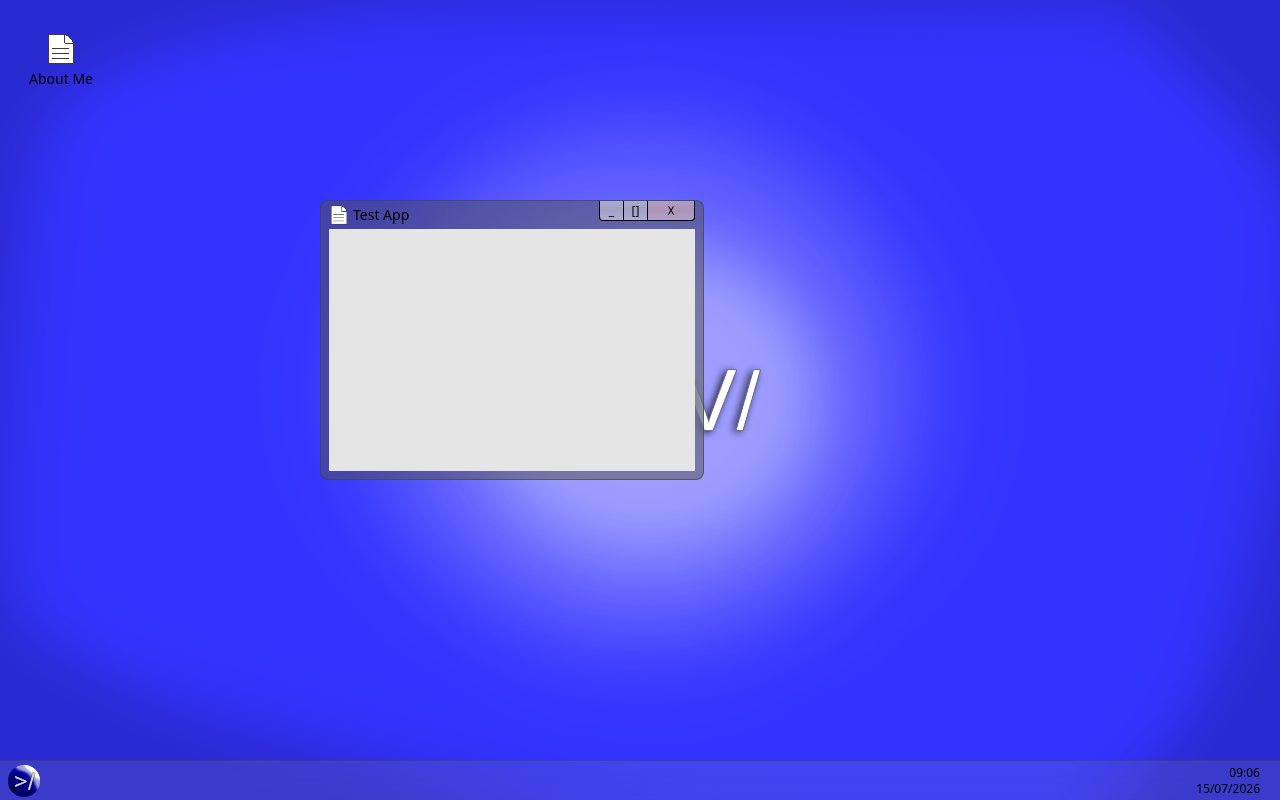
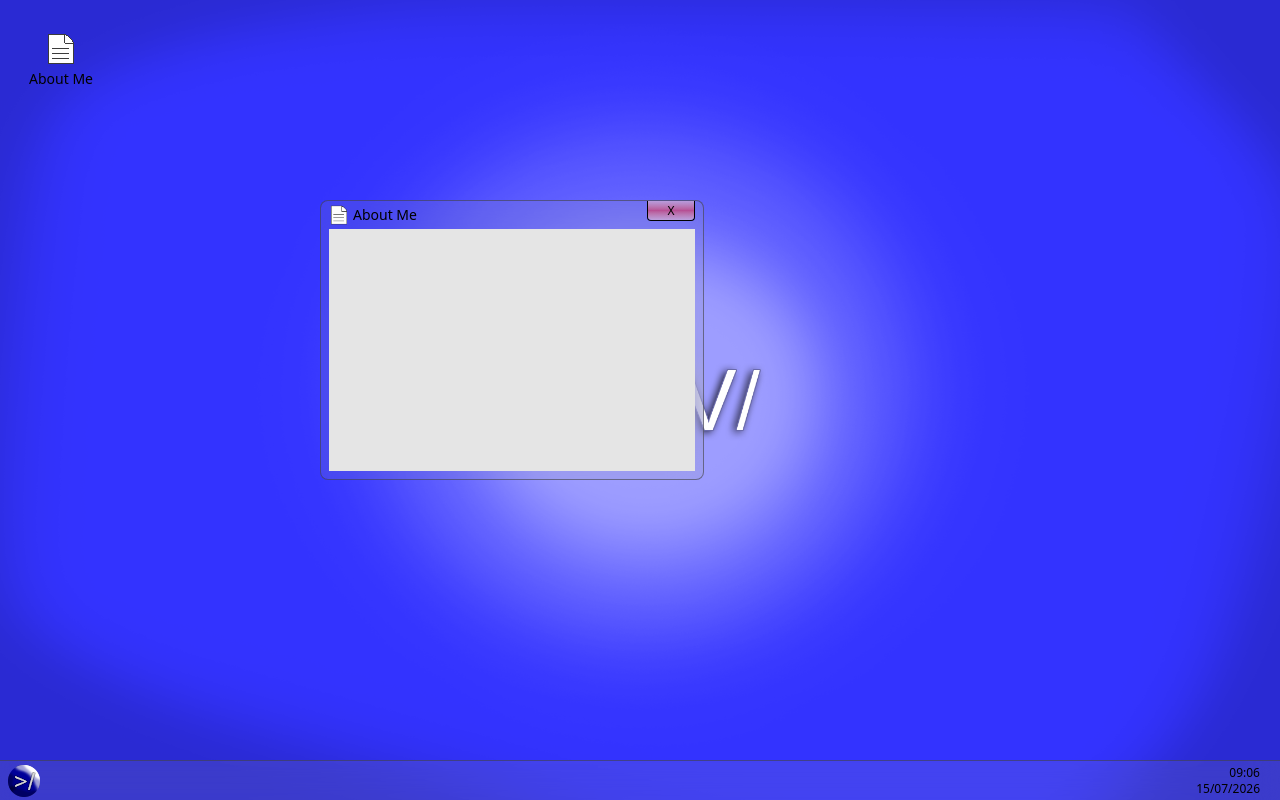
Before and after one commit to darwin-s/dan-s-portfolio, a Next.js app: page / in a window 1280 px wide. Both pictures are taken after a click on the button "About Me". Built offline with nearby package versions, Linux system fonts and the light colour scheme.

Commit message:
Add app management

```diff
--- a/src/components/app/about-me.tsx
+++ b/src/components/app/about-me.tsx
@@ -1,5 +1,14 @@
 import { AppProps } from "@/lib/app/types";
+import Window from "@/components/window/window";
 
 export default function AboutMe(props: AppProps) {
-  return <></>;
+  return (
+    <Window
+      title={props.title}
+      iconUrl={props.iconUrl}
+      isFocused={props.isFocused}
+      onCloseRequest={props.onCloseRequest}
+      onFocusRequest={props.onFocusRequest}
+    ></Window>
+  );
 }
--- a/src/components/desktop/desktop-icon.tsx
+++ b/src/components/desktop/desktop-icon.tsx
@@ -4,6 +4,7 @@ type DesktopIconProps = {
   iconUrl: string;
   name: string;
   size: number;
+  onOpenRequest: () => void;
 };
 
 export default function DesktopIcon(props: DesktopIconProps) {
@@ -11,6 +12,7 @@ export default function DesktopIcon(props: DesktopIconProps) {
     <button
       style={{ width: `${props.size}px`, height: `${props.size}px` }}
       className="flex flex-col items-center justify-center gap-1 rounded-sm hover:bg-neutral-400/30 active:bg-neutral-600/45"
+      onClick={props.onOpenRequest}
     >
       <Image src={props.iconUrl} width={32} height={32} quality={100} alt="" />
       <span className="line-clamp-2 w-full text-center text-sm wrap-break-word">
--- a/src/components/desktop/desktop.tsx
+++ b/src/components/desktop/desktop.tsx
@@ -2,7 +2,11 @@ import Image from "next/image";
 import DesktopIcon from "@/components/desktop/desktop-icon";
 import { APP_REGISTRY } from "@/lib/app/app-registry";
 
-export default function Desktop() {
+type DesktopProps = {
+  onOpenRequest: (id: string) => void;
+};
+
+export default function Desktop(props: DesktopProps) {
   const ICON_SIZE_PX = 90;
 
   return (
@@ -28,6 +32,7 @@ export default function Desktop() {
             iconUrl={app.iconUrl}
             name={app.title}
             size={ICON_SIZE_PX}
+            onOpenRequest={() => props.onOpenRequest(app.id)}
           />
         ))}
       </div>
--- a/src/components/os/os.tsx
+++ b/src/components/os/os.tsx
@@ -1,12 +1,48 @@
+"use client";
+
 import Desktop from "@/components/desktop/desktop";
 import Taskbar from "@/components/taskbar/taskbar";
-import Window from "@/components/window/window";
+import { useAppManager } from "@/lib/hook/use-app-manager";
+import { APP_REGISTRY } from "@/lib/app/app-registry";
 
 export default function Os() {
+  const { apps, open, close, isFocused, focus } = useAppManager();
+
+  const onOpenRequest = (id: string): void => {
+    open(id);
+  };
+
+  const onCloseRequest = (id: string): void => {
+    close(id);
+  };
+
+  const onFocusRequest = (id: string): void => {
+    focus(id);
+  };
+
   return (
     <div className="relative flex h-screen w-screen flex-col overflow-hidden select-none">
-      <Desktop />
-      <Window title="Test App" iconUrl="/about-me.png" isFocused={false} />
+      <Desktop onOpenRequest={onOpenRequest} />
+
+      {apps.map((id) => {
+        const APP = APP_REGISTRY.find((entry) => entry.id === id);
+
+        if (!APP) return null;
+
+        const AppComponent = APP.component;
+
+        return (
+          <AppComponent
+            key={id}
+            title={APP.title}
+            iconUrl={APP.iconUrl}
+            isFocused={isFocused(id)}
+            onCloseRequest={() => onCloseRequest(id)}
+            onFocusRequest={() => onFocusRequest(id)}
+          />
+        );
+      })}
+
       <Taskbar />
     </div>
   );
--- a/src/components/window/titlebar.tsx
+++ b/src/components/window/titlebar.tsx
@@ -4,18 +4,16 @@ type TitlebarProps = {
   title: string;
   iconUrl: string;
   isFocused: boolean;
+  onCloseRequest: () => void;
   onStartDrag?: (e: React.PointerEvent<HTMLDivElement>) => void;
   onDrag?: (e: React.PointerEvent<HTMLDivElement>) => void;
   onEndDrag?: (e: React.PointerEvent<HTMLDivElement>) => void;
 };
 
 export default function Titlebar(props: TitlebarProps) {
-  const FOCUSED_GRADIENT = `from-neutral-100/50 via-neutral-300/50 to-neutral-100/50 hover:from-neutral-100/70 hover:via-neutral-400/90 hover:to-neutral-100/70 active:from-neutral-300/90 active:via-neutral-500 active:to-neutral-300/90`;
   const FOCUSED_CLOSE_GRADIENT = `from-red-200/50 via-red-500/50 to-red-200/50 hover:from-red-200/70 hover:via-red-700/90 hover:to-red-200/70 active:from-red-400/90 active:via-red-800 active:to-red-400/90`;
-  const UNFOCUSED_GRADIENT = `from-neutral-50/50 via-neutral-200/50 to-neutral-50/50 hover:from-neutral-100/50 hover:via-neutral-300/50 hover:to-neutral-100/500 active:from-neutral-200/50 active:via-neutral-400/50 active:to-neutral-200/50`;
   const UNFORCUSED_CLOSE_GRADIENT = `from-red-100/50 via-red-200/50 to-red-100/50 hover:from-red-100/50 hover:via-red-300/50 hover:to-red-100/50 active:from-red-300/50 active:via-red-400/50 active:to-red-300/50`;
 
-  const GRADIENT = props.isFocused ? FOCUSED_GRADIENT : UNFOCUSED_GRADIENT;
   const CLOSE_GRADIENT = props.isFocused
     ? FOCUSED_CLOSE_GRADIENT
     : UNFORCUSED_CLOSE_GRADIENT;
@@ -39,20 +37,11 @@ export default function Titlebar(props: TitlebarProps) {
       </div>
       <div
         onPointerDown={(e) => e.stopPropagation()}
-        className="flex h-9 w-24 shrink-0 flex-row items-center divide-x rounded-br-sm rounded-bl-sm border-r border-b border-l md:h-5"
+        className="flex h-9 w-24 shrink-0 flex-row items-center divide-x rounded-br-sm rounded-bl-sm border-r border-b border-l md:h-5 md:w-12"
       >
         <button
-          className={`hidden h-full flex-1 items-center justify-center rounded-bl-sm bg-linear-to-b ${GRADIENT} md:flex`}
-        >
-          <p className="text-xs leading-none">_</p>
-        </button>
-        <button
-          className={`hidden h-full flex-1 items-center justify-center bg-linear-to-b ${GRADIENT} md:flex`}
-        >
-          <p className="text-xs leading-none">[]</p>
-        </button>
-        <button
-          className={`flex h-full flex-2 items-center justify-center rounded-br-sm rounded-bl-sm bg-linear-to-b ${CLOSE_GRADIENT} md:rounded-bl-none`}
+          className={`flex h-full flex-2 items-center justify-center rounded-br-sm rounded-bl-sm bg-linear-to-b ${CLOSE_GRADIENT}`}
+          onClick={props.onCloseRequest}
         >
           <p className="text-xs leading-none">X</p>
         </button>
--- a/src/components/window/window.tsx
+++ b/src/components/window/window.tsx
@@ -1,6 +1,3 @@
-"use client";
-
-import { useState } from "react";
 import { useWindow } from "@/lib/hook/use-window";
 import Titlebar from "@/components/window/titlebar";
 import ResizeHandles from "@/components/window/resize-handles";
@@ -10,10 +7,11 @@ type WindowProps = {
   title: string;
   iconUrl: string;
   isFocused: boolean;
+  onCloseRequest: () => void;
+  onFocusRequest: () => void;
 };
 
 export default function Window(props: WindowProps) {
-  const [isFocused, setIsFocused] = useState<boolean>(props.isFocused);
   const {
     pos,
     size,
@@ -25,11 +23,7 @@ export default function Window(props: WindowProps) {
     onEndResize,
   } = useWindow({ x: 25, y: 25 }, { w: 30, h: 35 });
 
-  const BG_COLOR = isFocused ? `bg-neutral-400/15` : `bg-neutral-600/50`;
-
-  const onWindowPressed = (e: React.PointerEvent<HTMLDivElement>): void => {
-    if (!isFocused) setIsFocused(true);
-  };
+  const BG_COLOR = props.isFocused ? `bg-neutral-400/15` : `bg-neutral-600/50`;
 
   return (
     <div
@@ -41,12 +35,13 @@ export default function Window(props: WindowProps) {
         } as React.CSSProperties
       }
       className={`flex h-screen min-h-32 w-screen min-w-64 flex-col rounded-lg border border-neutral-700/60 ${BG_COLOR} backdrop-blur-lg md:absolute md:h-(--win-h) md:w-(--win-w) md:transform-(--win-transform)`}
-      onPointerDown={onWindowPressed}
+      onPointerDown={props.onFocusRequest}
     >
       <Titlebar
         title={props.title}
         iconUrl={props.iconUrl}
-        isFocused={isFocused}
+        isFocused={props.isFocused}
+        onCloseRequest={props.onCloseRequest}
         onStartDrag={onStartDrag}
         onDrag={onDrag}
         onEndDrag={onEndDrag}
--- a/src/lib/app/app-registry.ts
+++ b/src/lib/app/app-registry.ts
@@ -1,4 +1,4 @@
-import { AppDefinition } from "./types";
+import { AppDefinition } from "@/lib/app/types";
 import AboutMeApp from "@/components/app/about-me";
 
 export const APP_REGISTRY: AppDefinition[] = [
--- a/src/lib/app/types.ts
+++ b/src/lib/app/types.ts
@@ -4,8 +4,8 @@ export type AppProps = {
   title: string;
   iconUrl: string;
   isFocused: boolean;
-  onClose: () => void;
-  onFocus: () => void;
+  onCloseRequest: () => void;
+  onFocusRequest: () => void;
 };
 
 export type AppDefinition = {
--- /dev/null
+++ b/src/lib/hook/use-app-manager.ts
@@ -0,0 +1,37 @@
+import { useState } from "react";
+import { APP_REGISTRY } from "@/lib/app/app-registry";
+
+export function useAppManager() {
+  const APP_IDS = APP_REGISTRY.map((entry) => entry.id);
+  const [apps, setApps] = useState<string[]>([]);
+
+  const open = (id: string): void => {
+    if (!APP_IDS.includes(id)) return;
+
+    setApps((prev) => {
+      const filtered = prev.filter((prevId) => prevId !== id);
+      return [...filtered, id];
+    });
+  };
+
+  const close = (id: string): void => {
+    setApps((prev) => {
+      return prev.filter((prevId) => prevId !== id);
+    });
+  };
+
+  const isFocused = (id: string): boolean => {
+    return apps.at(apps.length - 1) === id;
+  };
+
+  const focus = (id: string): void => {
+    if (!apps.includes(id)) return;
+
+    setApps((prev) => {
+      const filtered = prev.filter((prevId) => prevId !== id);
+      return [...filtered, id];
+    });
+  };
+
+  return { apps, open, close, isFocused, focus };
+}
```
